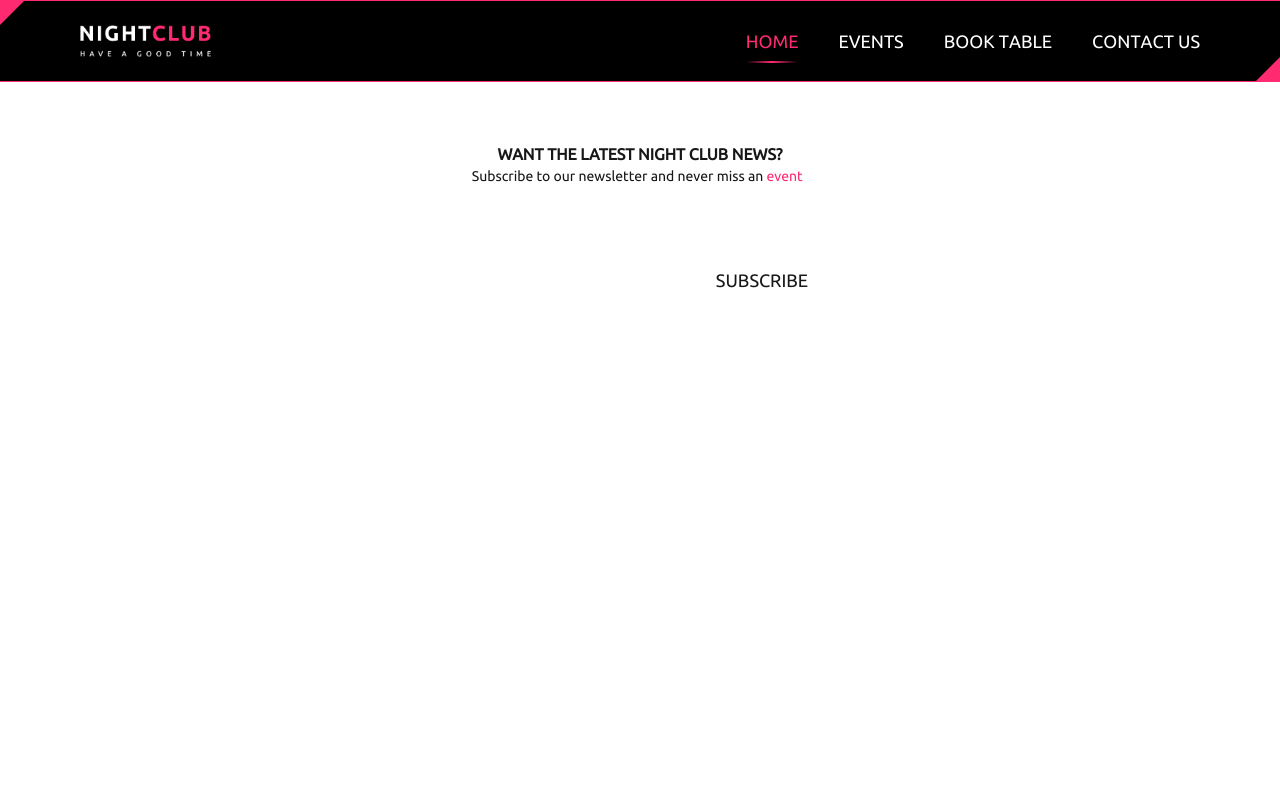
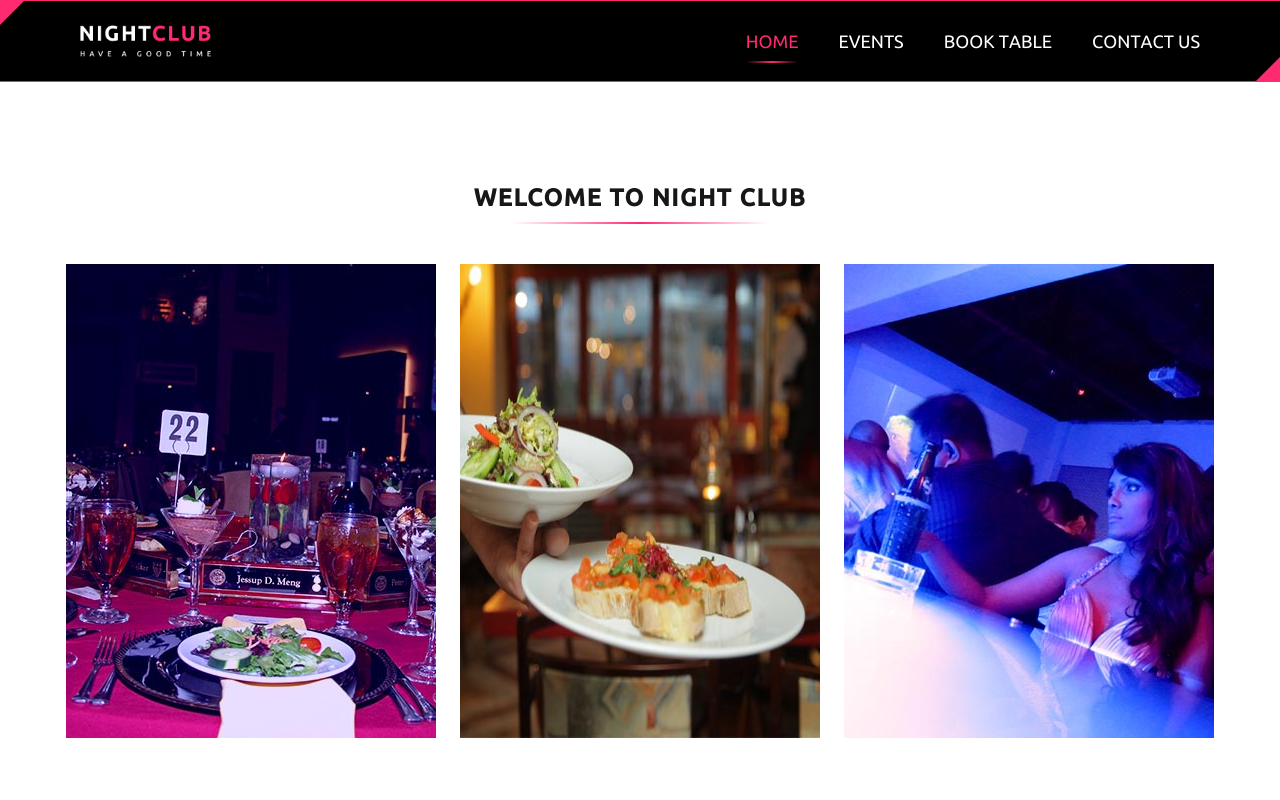
Before and after one commit to lodo0001/nightclub, a Next.js app: page / in a window 1280 px wide. Shown: the top 800 px of the page. Built offline with nearby package versions, Linux system fonts and the light colour scheme.

Commit message:
Statisk version af welcome..

```diff
--- a/src/app/page.js
+++ b/src/app/page.js
@@ -1,10 +1,12 @@
 import Newsletter from "@/components/forside/Newsletter";
+import WelcomeToNightClub from "@/components/forside/WelcomeToNightClub";
 import Navbar from "@/components/Navbar";
 
 export default function Home() {
   return (
     <div>
       <Navbar />
+      <WelcomeToNightClub />
       <Newsletter />
     </div>
   );
--- a/src/components/forside/WelcomeToNightClub.jsx
+++ b/src/components/forside/WelcomeToNightClub.jsx
@@ -0,0 +1,29 @@
+const WelcomeToNightClub = () => {
+  return (
+    <div className="grid justify-center m-15">
+      <div className="grid justify-items-center m-10">
+        <h1 className="font-extrabold text-2xl">WELCOME TO NIGHT CLUB</h1>
+        <div className="h-[2px] mt-2 w-24 md:w-40 lg:w-64 bg-gradient-to-r from-transparent via-[oklch(65.35%_0.2419_9.27)] to-transparent" />
+      </div>
+      <div className="flex gap-6">
+        <img
+          src="/assets/content-img/thumb1.jpg"
+          alt="club"
+          className="w-60%"
+        ></img>
+        <img
+          src="/assets/content-img/reastaurant_1.jpg"
+          alt="resturant"
+          className="w-60%"
+        ></img>
+        <img
+          src="/assets/content-img/thumb2.jpg"
+          alt="hero"
+          className="w-60%"
+        ></img>
+      </div>
+    </div>
+  );
+};
+
+export default WelcomeToNightClub;
```
